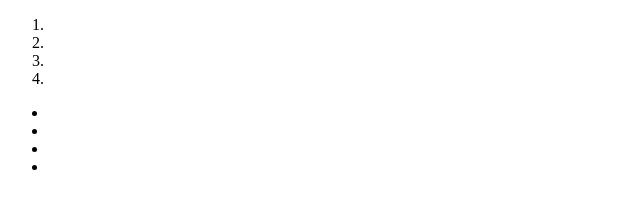
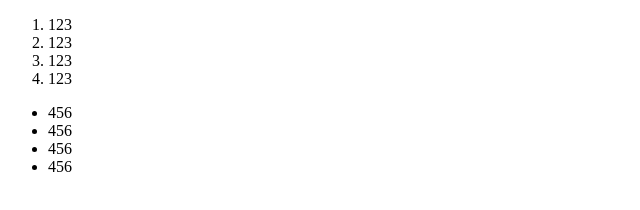
Before and after one commit to Xplizor/ITS-git, a plain HTML site: page index.html in a window 1280 px wide. Shown: the whole page, without its empty margins (0-640 px from the left). Drawn offline with Linux system fonts and the light colour scheme.

Commit message:
added some code

```diff
--- a/index.html
+++ b/index.html
@@ -9,16 +9,16 @@
 	</head>
 	<body>
 		<ol>
-			<li></li>
-			<li></li>
-			<li></li>
-			<li></li>
+			<li>123</li>
+			<li>123</li>
+			<li>123</li>
+			<li>123</li>
 		</ol>
 		<ul>
-			<li></li>
-			<li></li>
-			<li></li>
-			<li></li>
+			<li>456</li>
+			<li>456</li>
+			<li>456</li>
+			<li>456</li>
 		</ul>
 	</body>
 </html>
```
